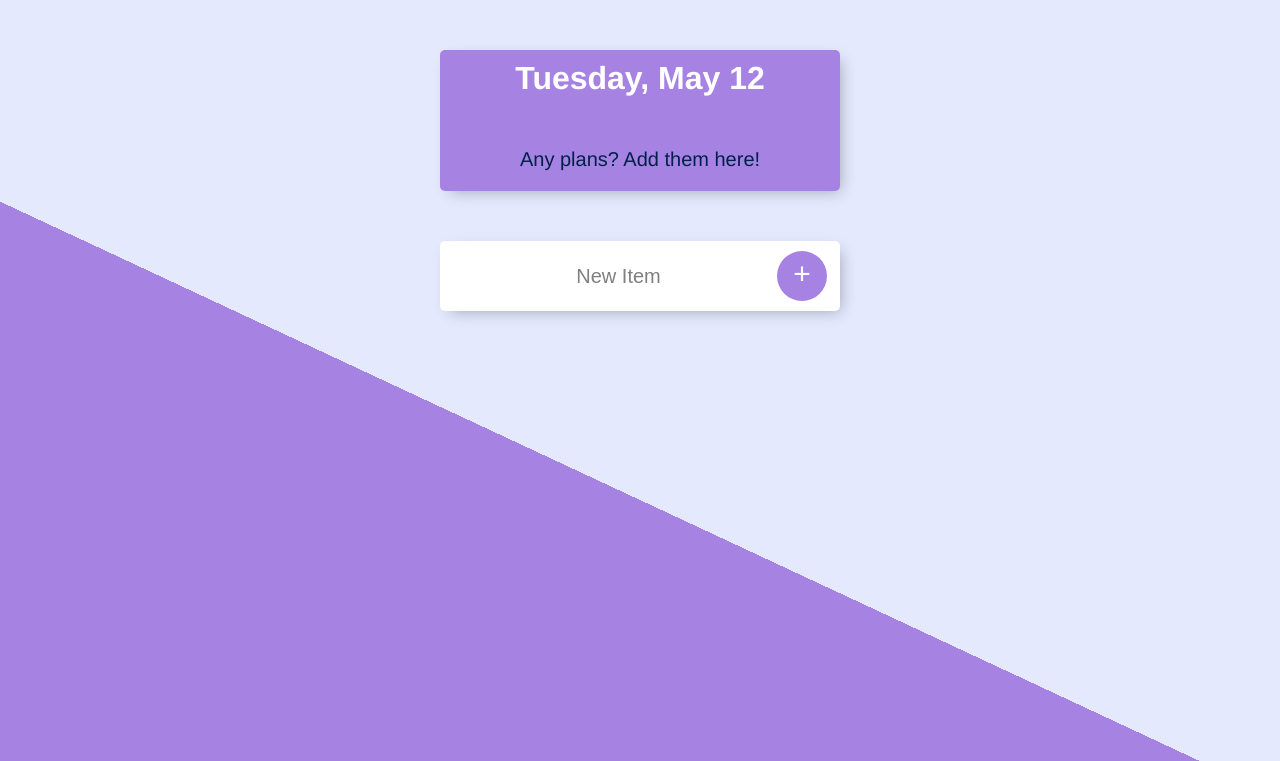
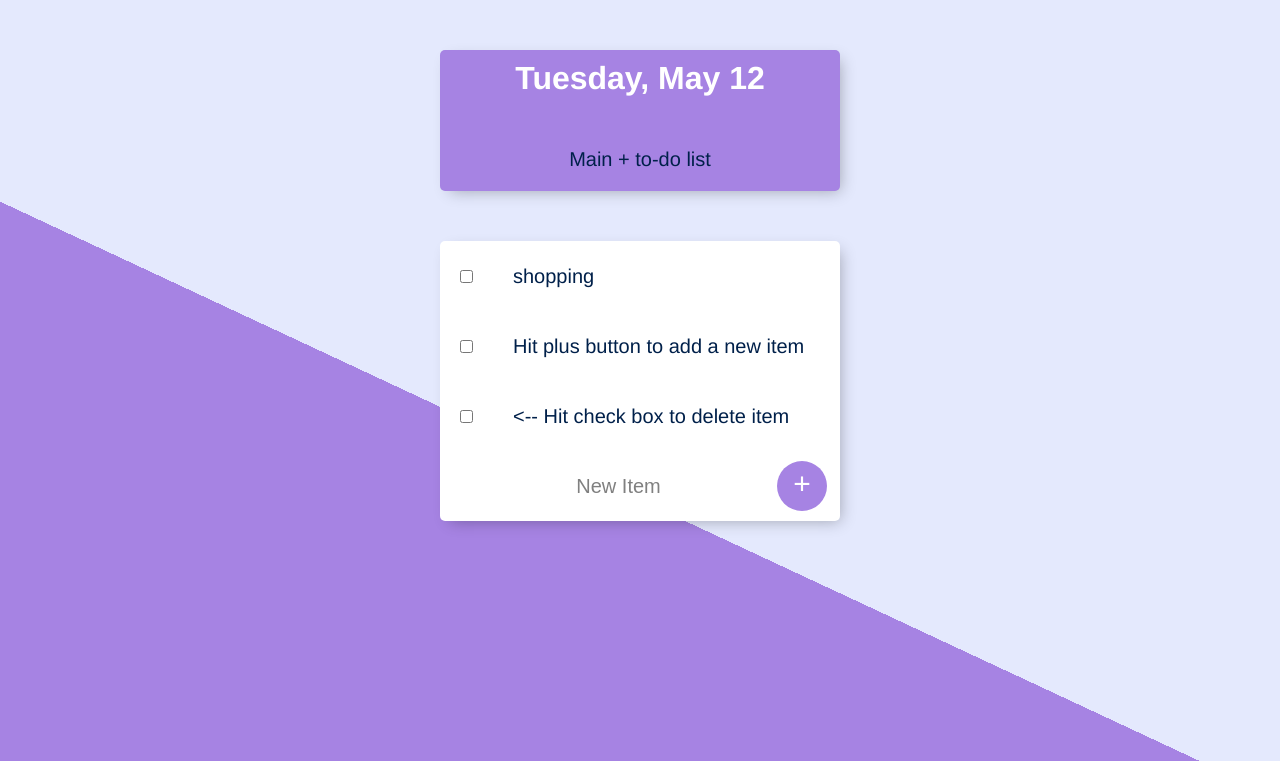
Before and after one commit to mrodriguez3313/Res, a Node server app: page / in a window 1280 px wide. Shown: the top 761 px of the page. Run offline with Node 20, Linux system fonts and the light colour scheme; data comes from the database, SQL or seed files in the repository; data that the repository does not hold is empty; some libraries are stand-ins or nearby versions.

Commit message:
almost done!

```diff
--- a/app.js
+++ b/app.js
@@ -1,5 +1,6 @@
 const express = require('express');
 const bodyParser = require('body-parser');
+const mongoose = require("mongoose");
 
 const app = express();
 app.use(bodyParser.urlencoded({extended:true}));
@@ -8,7 +9,40 @@ app.use(express.static("public"));
 app.set('view engine', 'ejs');
 const port = 8080;
 
-var items = [];
+mongoose.connect("mongodb://localhost:27017/todolistDB", { useUnifiedTopology: true, useNewUrlParser: true, useFindAndModify: false });
+
+// Schema initializations
+var itemsSchema = {
+  name: {
+    type: String,
+    required: true
+  }
+};
+var Item = mongoose.model("Item", itemsSchema);
+
+
+const ListSchema = {
+  name: String,
+  items: [itemsSchema]
+};
+const List = mongoose.model("List", ListSchema);
+
+// Default items
+const listItem1 = new Item({
+  name: "shopping"
+});
+
+const listItem2 = new Item({
+  name:"Hit plus button to add a new item"
+});
+
+const listItem3 = new Item({
+  name: "<-- Hit check box to delete item"
+});
+
+const defaultItems = [listItem1, listItem2, listItem3];
+
+
 
 // GET Methods
 app.get("/", function(req, res){
@@ -16,20 +50,84 @@ app.get("/", function(req, res){
   const options = { weekday: 'long', month: 'long', day: 'numeric'};
   var currentDay = today.toLocaleDateString('en-US', options);
   var day = currentDay;
-  // var weeksdays = ["Sunday", "Monday", "Tuesday", "Wednesday", "Thursday", "Friday", "Saturday"]
-  // day = weeksdays[currentDay];
-  res.render("index", {kindofDay: day, item:items});
+
+
+  Item.find({}, function(err, foundItems){
+    // console.log(foundItems);
+    if (foundItems.length === 0){
+      Item.insertMany(defaultItems, function(err){
+        if(err){
+          console.log(err);
+        } else {
+          console.log("Successfully inserted many to Item collection");
+        }
+      });
+      res.redirect("/");
+    } else {
+      res.render("index", {kindofDay: day, listName: "Main", list:foundItems});
+     }
+  })
+});
+
+app.get("/:customList", function(req, res){
+  var today = new Date();
+  const options = { weekday: 'long', month: 'long', day: 'numeric'};
+  var currentDay = today.toLocaleDateString('en-US', options);
+  var day = currentDay;
+  const customListName = req.params.customList;
+  // console.log(customListName);
+  List.findOne({name: customListName}, function(err, foundList){
+    if (!err) {
+      if(!foundList){
+        // create new list
+        const list = new List({
+          name: customListName,
+          items: defaultItems
+        });
+        list.save();
+        console.log("created");
+        res.redirect("/"+customListName);
+      } else {
+        // show existing list
+        console.log("Exists");
+        res.render("index", {kindofDay: day, listName: foundList.name, list: foundList.items})
+      }
+  }
+  });
 });
 
 // POST Methods
 app.post("/", function(req, res){
-  var listItem = req.body.item;
-  items.push(listItem);
-  console.log("button works");
-  console.log("User input: " + listItem);
+  var itemName = req.body.item;
+  var listName = req.body.list;
+  const item = new Item({
+    name: itemName
+  });
+  if (listName === "Today"){
+    item.save();
+    res.redirect("/");
+  } else {
+    List.findOne({name: listName}, function(err, foundList) {
+      foundList.items.push(item);
+      foundList.save();
+      res.redirect("/"+ listName);
+    } );
+  }
+  // console.log("button works");
+  // console.log("User input: " + itemName);
+});
+
+app.post("/delete", function(req, res){
+  const checkedBox = req.body.checkbox;
+  Item.findByIdAndRemove(checkedBox, function(err){
+    if (err){
+      console.log(err);
+    } else {
+      console.log("Successfully deleted " + checkedBox);
+    }
+  });
   res.redirect("/");
-
-});
+})
 
 app.listen(port, function(){
   console.log("server running on port " + port)
--- a/package.json
+++ b/package.json
@@ -6,7 +6,8 @@
   "dependencies": {
     "body-parser": "^1.19.0",
     "ejs": "^3.1.2",
-    "express": "^4.17.1"
+    "express": "^4.17.1",
+    "mongoose": "^5.9.13"
   },
   "devDependencies": {},
   "scripts": {
--- a/public/css/styles.css
+++ b/public/css/styles.css
@@ -51,7 +51,7 @@ p {
   color: #00204a;
 }
 
-form {
+form.item {
   text-align: center;
   margin-left: 20px;
 }
--- a/views/index.ejs
+++ b/views/index.ejs
@@ -10,18 +10,21 @@
   <body>
     <div class="box" id="heading">
       <h1><%=kindofDay%></h1>
-      <p>Any plans? Add them here!</p>
+      <p><%=listName%> + to-do list</p>
     </div>
     <div class="box">
-      <% for(var i=0; i<item.length; i++){%>
-        <div class="item">
-          <input type="checkbox">
-          <p><%=item[i]%></p>
-        </div>
-      <%}%>
+      <%list.forEach(function(element){%>
+        <form action="/delete" method="post">
+          <div class="item">
+            <input type="checkbox" onchange="this.form.submit()" value="<%= element._id %>" name="checkbox">
+            <p><%=element.name%></p>
+          </div>
+        </form>
+
+      <%});%>
       <form class="item" action="/" method="post">
           <input type="text" name="item" placeholder="New Item" aria-label="New Item" aria-describedby="basic-addon2" autocomplete="off">
-          <button type="submit" name="submit">+</button>
+          <button type="submit" name="list" value="<%=listName%>">+</button>
       </form>
     </div>
 
```
Also changed, not shown: views/index.html (deleted, +0 -10 lines), 1 other file.
